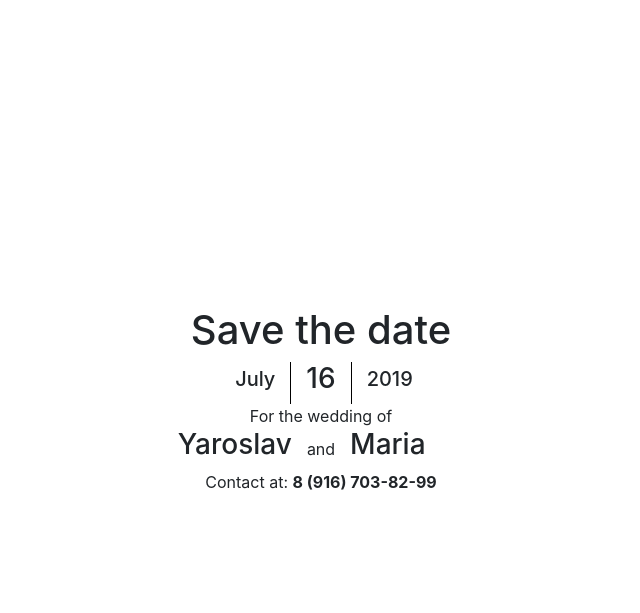
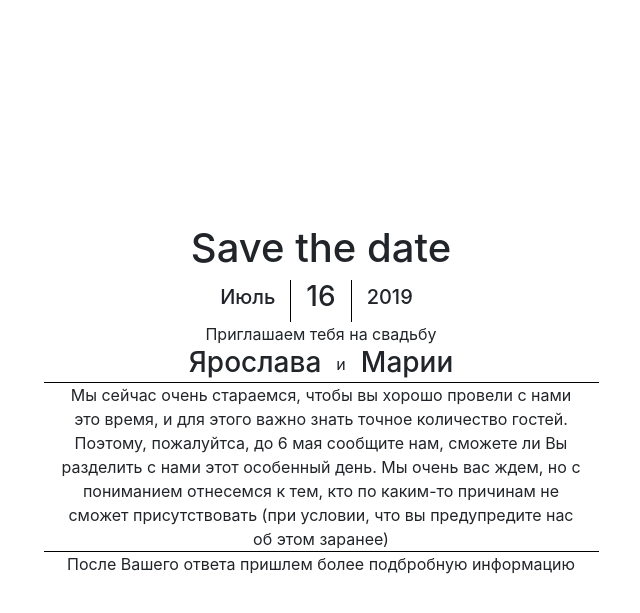
Before and after one commit to SugarF0x/wedding, a PHP site: page / in a window 1280 px wide. Shown: the top 613 px of the page, without its empty margins (319-959 px from the left). Run offline with PHP 8.4, Linux system fonts and the light colour scheme.

Commit message:
0.5
Viable text inserted and adjusted

```diff
--- a/index.php
+++ b/index.php
@@ -46,7 +46,7 @@
         <div class="row justify-content-center align-items-center">
             <div class="col-4 text-right">
                 <h5>
-                    July
+                    Июль
                 </h5>
             </div>
             <div class="col-auto" style="border-left: 1px solid black; border-right: 1px solid black;">
@@ -62,27 +62,32 @@
         </div>
         <div class="row">
             <div class="col">
-                For the wedding of
+                Приглашаем тебя на свадьбу
             </div>
         </div>
         <div class="row justify-content-center align-items-center">
-            <div class="col-4 text-right p-0">
-                <h3>
-                    Yaroslav
+            <div class="col-auto text-right p-0">
+                <h3 style="margin-bottom:3px;">
+                    Ярослава
                 </h3>
             </div>
             <div class="col-auto">
-                and
+                и
             </div>
-            <div class="col-4 text-left p-0">
-                <h3>
-                    Maria
+            <div class="col-auto text-left p-0">
+                <h3 style="margin-bottom:3px;">
+                    Марии
                 </h3>
+            </div>
+        </div>
+        <div class="row  justify-content-md-center">
+            <div class="col col-md-6" style="border-top: 1px solid black; border-bottom: 1px solid black;">
+                Мы сейчас очень стараемся, чтобы вы хорошо провели с нами это время, и для этого важно знать точное количество гостей. Поэтому, пожалуйтса, до 6 мая сообщите нам, сможете ли Вы разделить с нами этот особенный день. Мы очень вас ждем, но с пониманием отнесемся к тем, кто по каким-то причинам не сможет присутствовать (при условии, что вы предупредите нас об этом заранее)
             </div>
         </div>
         <div class="row">
             <div class="col">
-                Contact at: <b>8 (916) 703-82-99</b>
+                После Вашего ответа пришлем более подбробную информацию
             </div>
         </div>
     </div>
```
